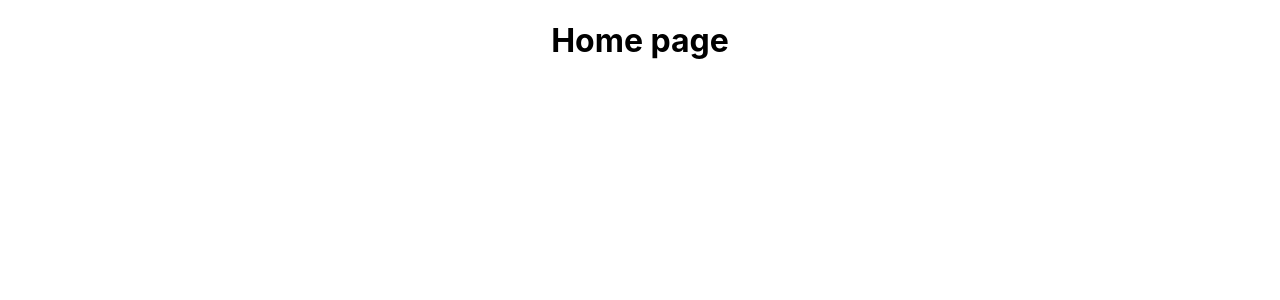
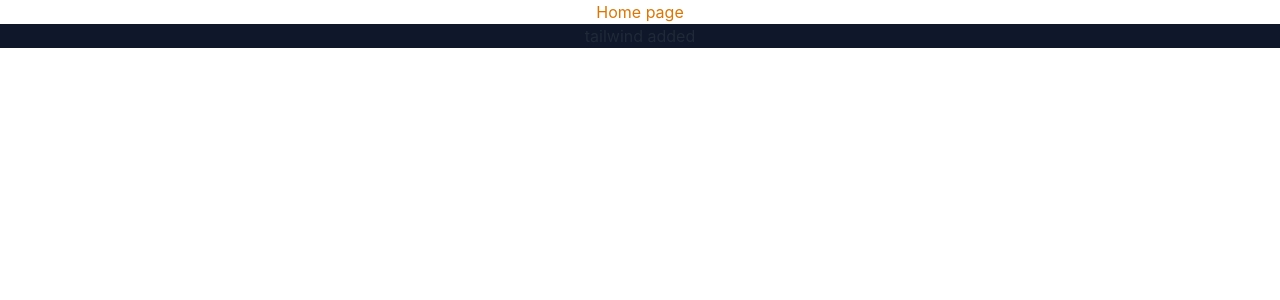
Before and after one commit to saklain71/Nalam-Production, a React (Create React App) app: page / in a window 1280 px wide. Shown: the top 300 px of the page. Built offline with nearby package versions, Linux system fonts and the light colour scheme.

Commit message:
firebase and tailwind added

```diff
--- a/package.json
+++ b/package.json
@@ -6,6 +6,7 @@
     "@testing-library/jest-dom": "^5.16.4",
     "@testing-library/react": "^13.2.0",
     "@testing-library/user-event": "^13.5.0",
+    "daisyui": "^2.15.1",
     "firebase": "^9.8.1",
     "react": "^18.1.0",
     "react-dom": "^18.1.0",
@@ -38,5 +39,8 @@
       "last 1 firefox version",
       "last 1 safari version"
     ]
+  },
+  "devDependencies": {
+    "tailwindcss": "^3.0.24"
   }
 }
--- a/src/Pages/Home/Home.js
+++ b/src/Pages/Home/Home.js
@@ -3,7 +3,8 @@ import React from 'react';
 const Home = () => {
     return (
         <div>
-            <h1>Home page</h1>
+            <h1 className='text-amber-600'>Home page</h1>
+            <p className='bg bg-slate-900'>tailwind added</p>
         </div>
     );
 };
--- a/src/index.css
+++ b/src/index.css
@@ -1,3 +1,6 @@
+@tailwind base;
+@tailwind components;
+@tailwind utilities;
 body {
   margin: 0;
   font-family: -apple-system, BlinkMacSystemFont, 'Segoe UI', 'Roboto', 'Oxygen',
--- /dev/null
+++ b/tailwind.config.js
@@ -0,0 +1,9 @@
+module.exports = {
+  content: ["./src/**/*.{html,js}"],
+
+  theme: {
+    extend: {},
+  },
+  plugins: [require("daisyui")],
+
+}
```
Also changed, not shown: 1 other file (tests, documents, lock files or other folders).
